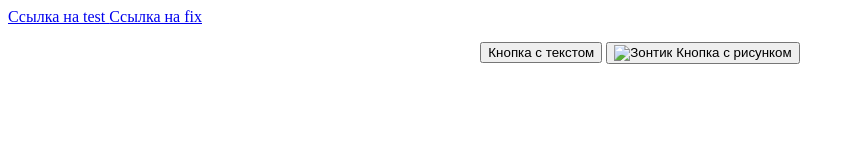
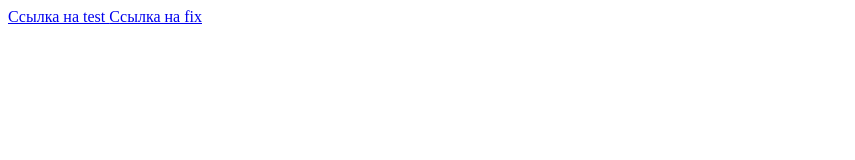
Before and after one commit to template44/template44.github.io, a plain HTML site: page index.html in a window 1280 px wide. Shown: the whole page, without its empty margins (0-855 px from the left). Drawn offline with Linux system fonts and the light colour scheme.

Commit message:
Update index.html

```diff
--- a/index.html
+++ b/index.html
@@ -14,8 +14,5 @@
      <a href="https://pre-test-api.sbis.ru/webhook/hdl/int_settings_minimal_triggers/new_ops/07c8d7a3-644f-491c-8f7d-03487016fb14/" target="_blank">
         Ссылка на fix
     </a>
-    <p style="text-align: center"><button>Кнопка с текстом</button>
-  <button><img src="images/umbrella.gif" alt="Зонтик"
-          style="vertical-align: middle"> Кнопка с рисунком</button></p>
 </body>
 </html>
```
